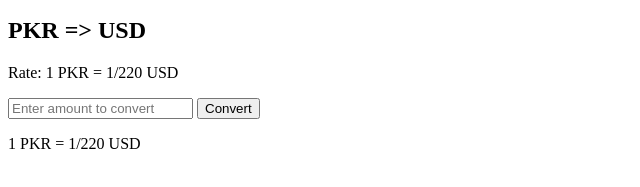
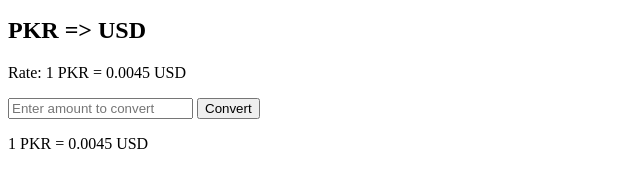
Before and after one commit to AbdullahKhetran/Currency-Converter, a plain HTML site: page index.html in a window 1280 px wide. Shown: the part 219-406 px from the top of the page, 0-640 px from the left. Drawn offline with Linux system fonts and the light colour scheme; the site is published under a folder, as on GitHub Pages, so addresses that start at the root find nothing.

Commit message:
updated index.html

```diff
--- a/index.html
+++ b/index.html
@@ -6,7 +6,7 @@
     <meta http-equiv="X-UA-Compatible" content="IE=edge">
     <meta name="viewport" content="width=device-width, initial-scale=1.0">
     <title>Currency Converter</title>
-    <script defer src="/main.js"></script>
+    <script defer src="./main.js"></script>
 </head>
 
 <body>
```
